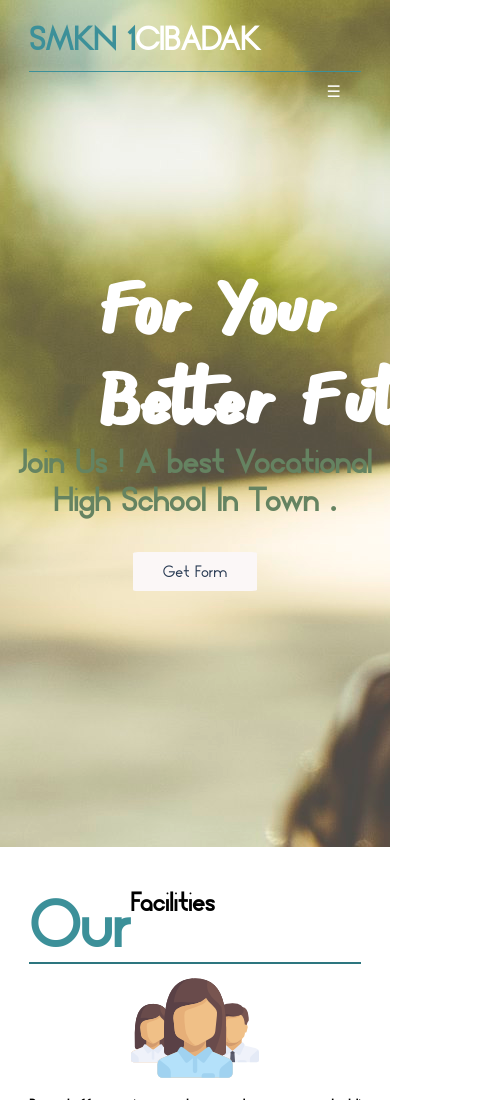
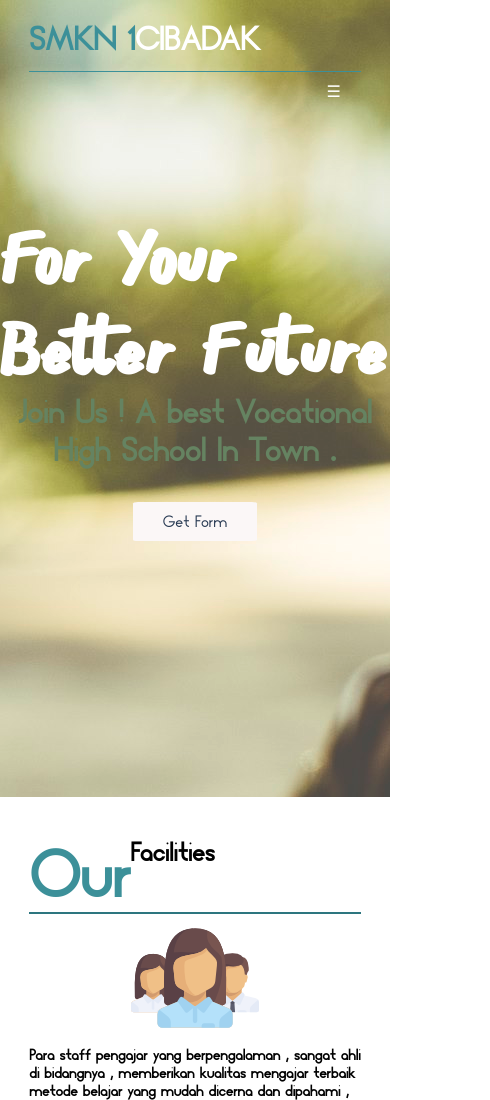
Before and after one commit to tengkujuansyah/websmksmt2, a plain HTML site: page index.html in a window 390 px wide. Shown: the top 1100 px of the page, 490 px wide, since content can reach past the window. Drawn offline with Linux system fonts and the light colour scheme; some packages are replaced by stand-ins of ours.

Commit message:
Update style.css

```diff
--- a/style.css
+++ b/style.css
@@ -307,7 +307,7 @@ header {background-image: url('backg1.jpg');}
 	.icon { display: block; background: transparent; padding: 10px 0; text-decoration: none; color: #fff; }
 	.icon span { padding-right: 20px; }
 
-	.motto h1{width: 100%;float: none;padding-left: 100px;}
+	.motto h1{width: 100%;float: none;padding:0;margin-top:100px;}
 	.f1 h3{padding:0;margin: 0; float: none;}
 	.f1 {width: 100%;padding:0;}
 	.gallery h2{width: 100%;padding: 0;margin: 0;}
@@ -331,4 +331,5 @@ header {background-image: url('backg1.jpg');}
 	.social {width: 98%; padding: 0 ; margin: 0; text-align: center;}
 	.wrapmap {width: 98%;padding: 0;margin: 0;}
 	.bytengku{text-align: center;}
+	.faq {width:100%; padding:0; margin:0;}
 }
```
